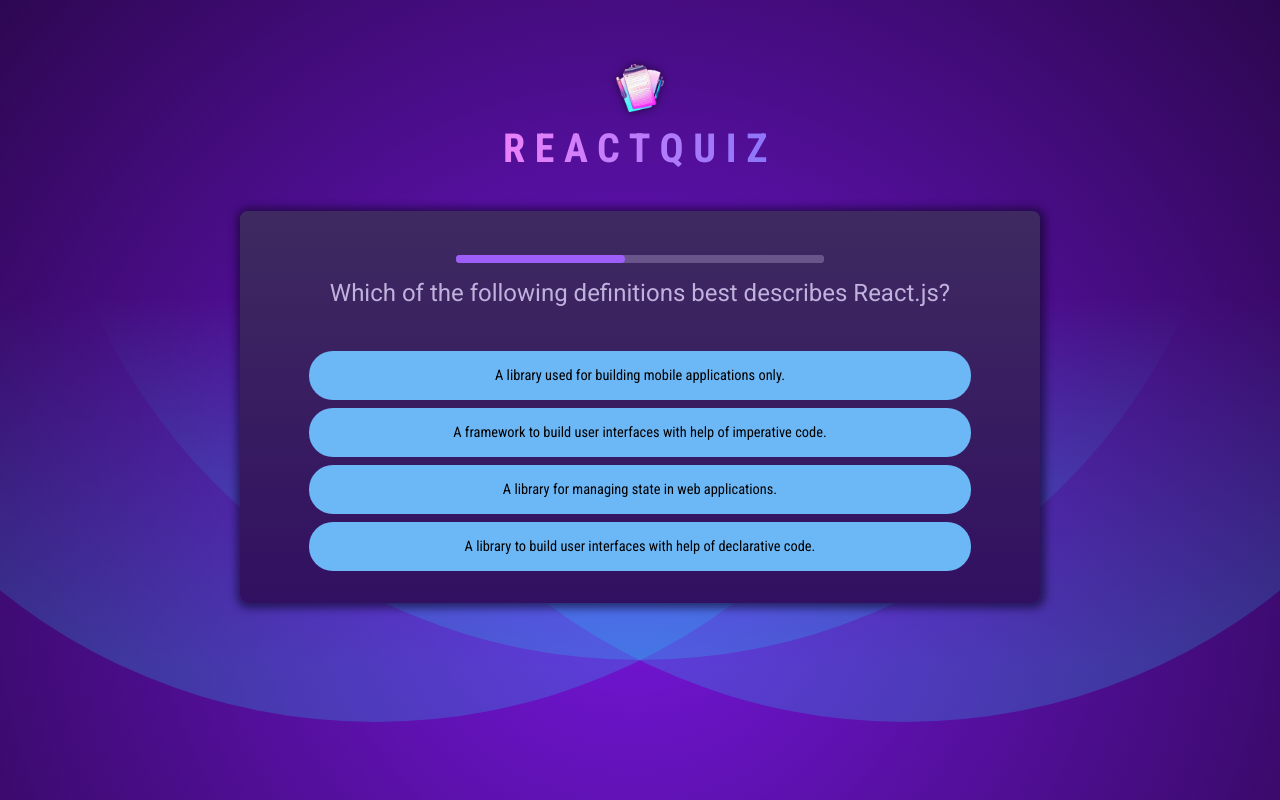
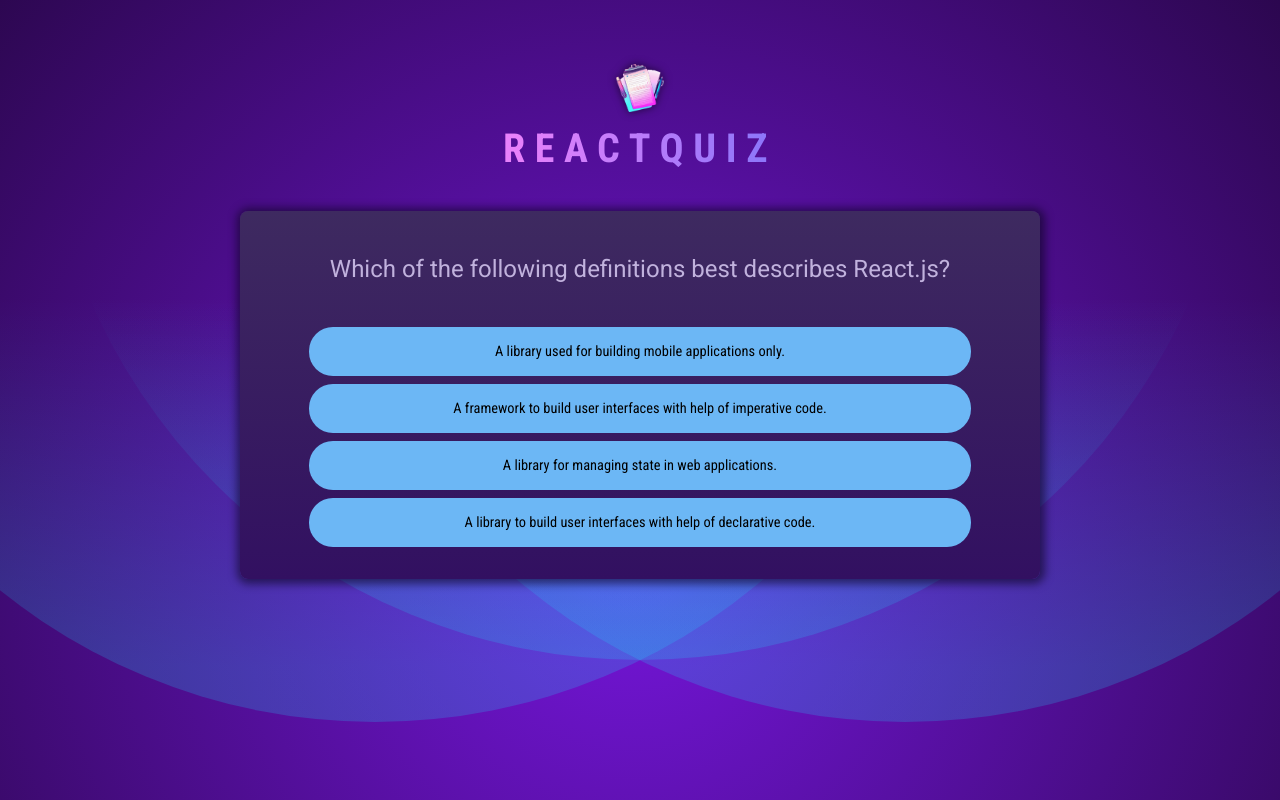
Before and after one commit to ShunTr-dev/react-quiz-app, a React (Vite) app: page / in a window 1280 px wide. Built offline with nearby package versions, Linux system fonts and the light colour scheme.

Commit message:
Paso a preguntas sin tiempo

```diff
--- a/src/components/Question.jsx
+++ b/src/components/Question.jsx
@@ -1,10 +1,10 @@
 import { useState } from 'react';
-
-import QuestionTimer from './QuestionTimer.jsx';
 import Answers from './Answers.jsx';
 import QUESTIONS from '../questions.js';
 
-export default function Question({ index, onSelectAnswer, onSkipAnswer }) {
+export default function Question({ index, onSelectAnswer }) {
+    const [showNextButton, setShowNextButton] = useState(false);
+
     const [answer, setAnswer] = useState({
         selectedAnswer: '',
         isCorrect: null,
@@ -32,10 +32,13 @@
                 isCorrect: QUESTIONS[index].answers[0] === answer,
             });
 
-            setTimeout(() => {
-                onSelectAnswer(answer);
-            }, 2000);
+            setShowNextButton(true);
         }, 1000);
+    }
+
+    function handleNextQuestion() {
+        // console.log(answer);
+        onSelectAnswer(answer);
     }
 
     let answerState = '';
@@ -48,9 +51,13 @@
 
     return (
         <div id="question">
-            <QuestionTimer key={timer} timeout={timer} onTimeout={answer.selectedAnswer === '' ? onSkipAnswer : null} mode={answerState} />
             <h2>{QUESTIONS[index].text}</h2>
             <Answers answers={QUESTIONS[index].answers} selectedAnswer={answer.selectedAnswer} answerState={answerState} onSelect={handleSelectAnswer} />
+            {showNextButton && (
+                <div className="actions">
+                    <button onClick={handleNextQuestion}>Next</button>
+                </div>
+            )}
         </div>
     );
 }
--- a/src/components/QuestionTimer.jsx
+++ /dev/null
@@ -1,27 +0,0 @@
-import { useState, useEffect } from 'react';
-
-export default function QuestionTimer({ timeout, onTimeout, mode }) {
-    const [remainingTime, setRemainingTime] = useState(timeout);
-
-    useEffect(() => {
-        console.log('SETTING TIMEOUT');
-        const timer = setTimeout(onTimeout, timeout);
-
-        return () => {
-            clearTimeout(timer);
-        };
-    }, [timeout, onTimeout]);
-
-    useEffect(() => {
-        console.log('SETTING INTERVAL');
-        const interval = setInterval(() => {
-            setRemainingTime((prevRemainingTime) => prevRemainingTime - 100);
-        }, 100);
-
-        return () => {
-            clearInterval(interval);
-        };
-    }, []);
-
-    return <progress id="question-time" max={timeout} value={remainingTime} className={mode} />;
-}
--- a/src/components/Quiz.jsx
+++ b/src/components/Quiz.jsx
@@ -6,6 +6,8 @@
 
 export default function Quiz() {
     const [userAnswers, setUserAnswers] = useState([]);
+
+    console.log(userAnswers);
 
     const activeQuestionIndex = userAnswers.length;
     const quizIsComplete = activeQuestionIndex === QUESTIONS.length;
@@ -16,15 +18,13 @@
         });
     }, []);
 
-    const handleSkipAnswer = useCallback(() => handleSelectAnswer(null), [handleSelectAnswer]);
-
     if (quizIsComplete) {
         return <Summary userAnswers={userAnswers} />;
     }
 
     return (
         <div id="quiz">
-            <Question key={activeQuestionIndex} index={activeQuestionIndex} onSelectAnswer={handleSelectAnswer} onSkipAnswer={handleSkipAnswer} />
+            <Question key={activeQuestionIndex} index={activeQuestionIndex} onSelectAnswer={handleSelectAnswer} />
         </div>
     );
 }
--- a/src/components/Summary.jsx
+++ b/src/components/Summary.jsx
@@ -15,10 +15,6 @@
             <h2>Quiz Completed!</h2>
             <div id="summary-stats">
                 <p>
-                    <span className="number">{skippedAnswersShare}%</span>
-                    <span className="text">skipped</span>
-                </p>
-                <p>
                     <span className="number">{correctAnswersShare}%</span>
                     <span className="text">answered correctly</span>
                 </p>
@@ -31,9 +27,7 @@
                 {userAnswers.map((answer, index) => {
                     let cssClass = 'user-answer';
 
-                    if (answer === null) {
-                        cssClass += ' skipped';
-                    } else if (answer === QUESTIONS[index].answers[0]) {
+                    if (answer.selectedAnswer === QUESTIONS[index].answers[0]) {
                         cssClass += ' correct';
                     } else {
                         cssClass += ' wrong';
@@ -43,7 +37,7 @@
                         <li key={index}>
                             <h3>{index + 1}</h3>
                             <p className="question">{QUESTIONS[index].text}</p>
-                            <p className={cssClass}>{answer ?? 'Skipped'}</p>
+                            <p className={cssClass}>{answer.selectedAnswer}</p>
                         </li>
                     );
                 })}
```
